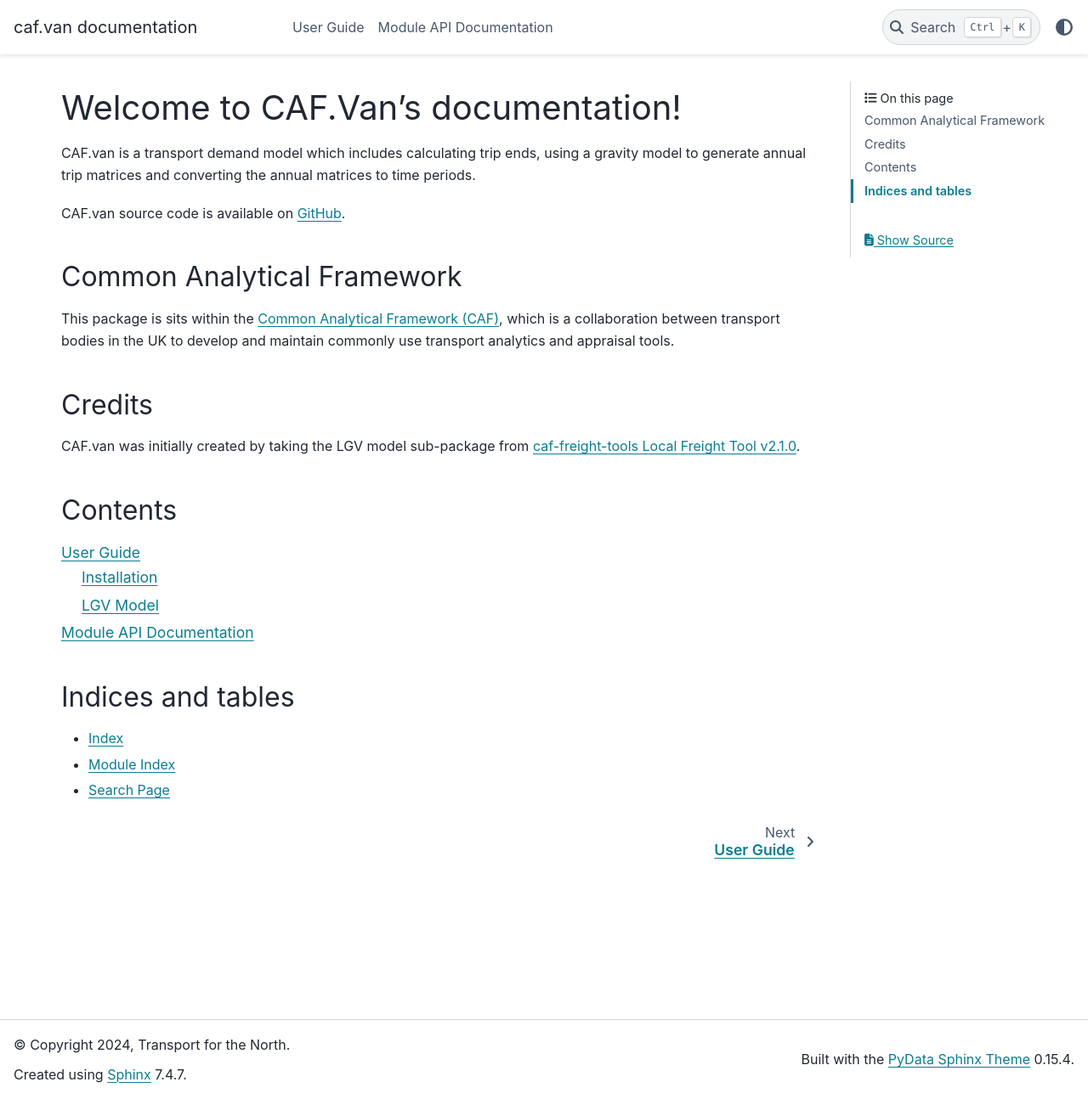
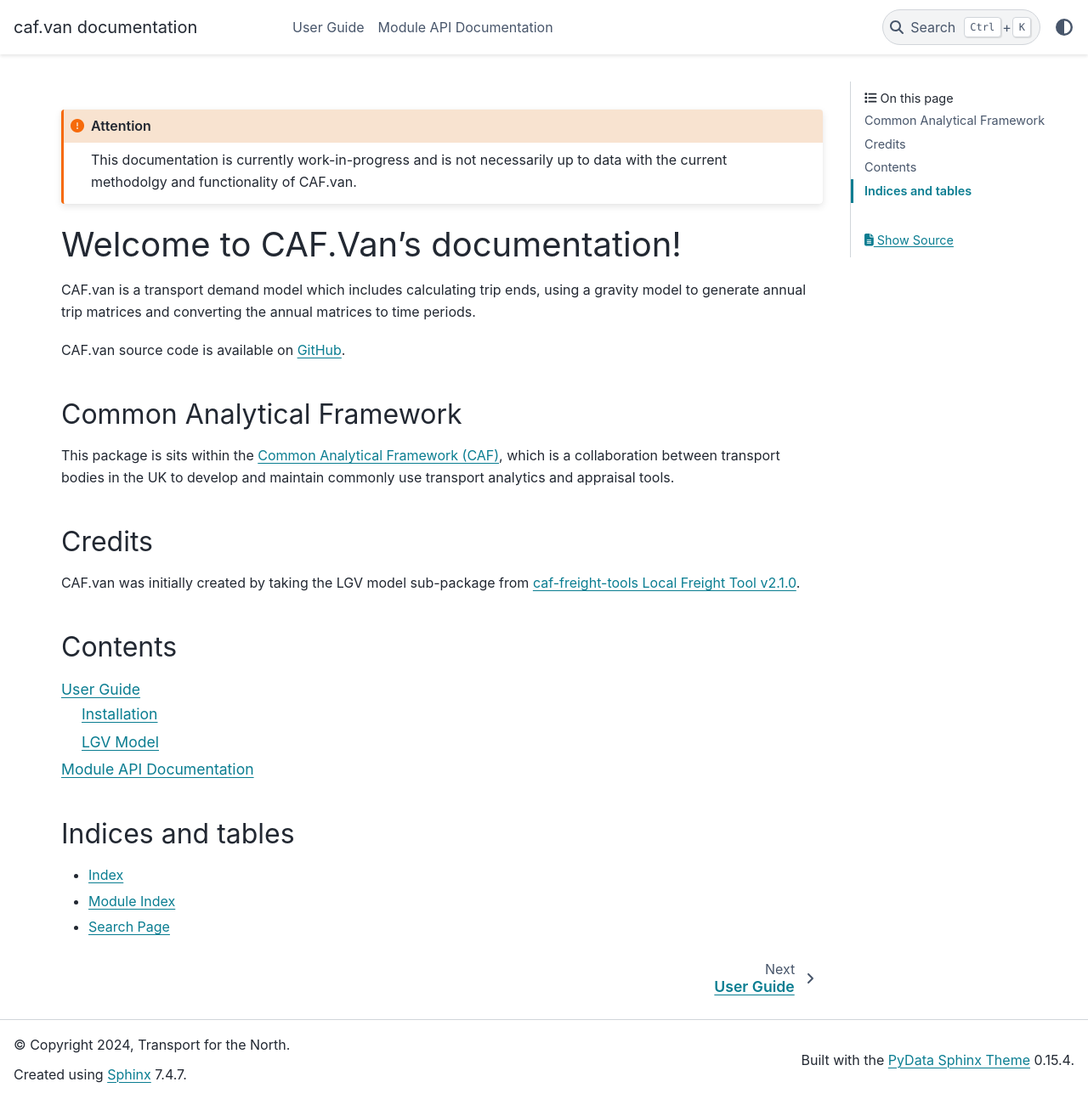
Before and after one commit to Transport-for-the-North/caf.van, a Sphinx documentation site: the page built from docs/source/index.rst, in a window 1280 px wide and 1294 px high. Shown: the whole window at 85% size. Built offline with Sphinx 7.4.7 and the PyData theme 0.15.4, drawn with Linux system fonts in a browser that asks for light colours.

Commit message:
docs: added wip comment
Added comment on the top of each docs page stating they're WIP.

```diff
--- a/docs/source/conf.py
+++ b/docs/source/conf.py
@@ -37,6 +37,12 @@ extensions = [
 templates_path = ["_templates", "_templates/autosummary"]
 exclude_patterns = []
 
+rst_prolog = """
+.. attention::
+    This documentation is currently work-in-progress and is not necessarily up to
+    data with the current methodolgy and functionality of CAF.van.
+"""
+
 
 numpydoc_show_class_members = False
 
```
